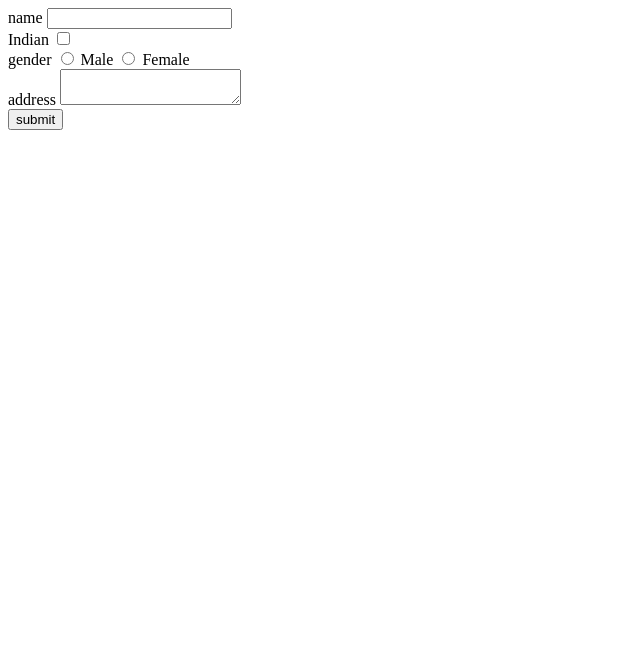
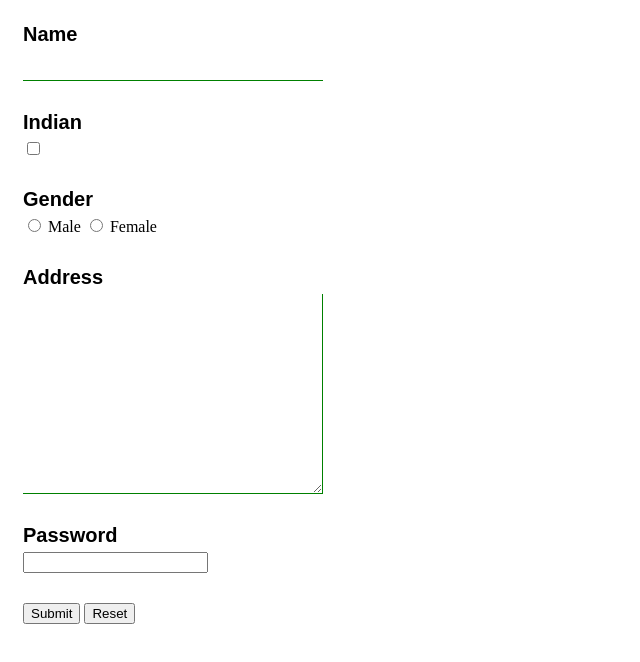
Before and after one commit to chemistrycat/learning, a plain HTML site: page 3.html in a window 1280 px wide. Shown: the whole page, without its empty margins (0-640 px from the left). Drawn offline with Linux system fonts and the light colour scheme.

Commit message:
completed form with style

```diff
--- a/3.html
+++ b/3.html
@@ -3,8 +3,12 @@
 
         <title> html forms</title>
 
-
-
+        <style>
+            div {padding: 15px; }
+            label {font-weight: bold; display: block;text-transform: capitalize;font-family: sans-serif;font-size: 20px;padding-bottom: 5px;}
+            input[type='text'], textarea {height: 30px;line-height: 30px;width: 300px; border: none; border-bottom: 1px solid green;}
+            textarea {height: 200px;border-right: 1px solid green;}
+        </style>
     </head>
     <body>
 
@@ -15,8 +19,8 @@
             </div>
 
             <div>
-               <label>Indian</label>
-                 <input type="checkbox">
+                <label>Indian</label>
+                <input type="checkbox">
             </div>
 
             <div>
@@ -32,7 +36,13 @@
             </div>
 
             <div>
-                <input type="submit" value="submit">
+               <label>Password</label>
+               <input type="password">
+            </div>
+
+            <div>
+                <button type="submit">Submit</button>
+                <button type="reset">Reset</button>
             </div>
 
 
```
